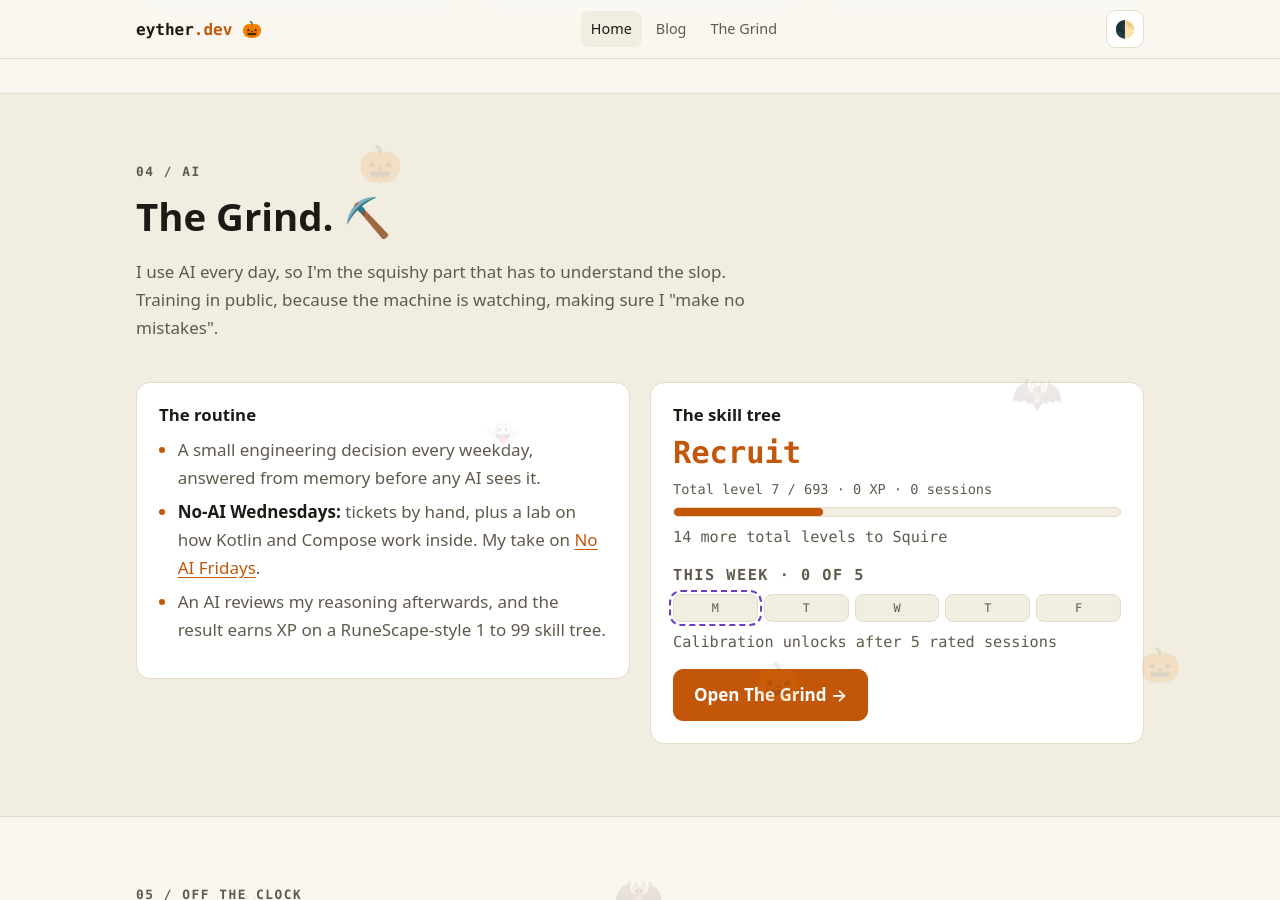
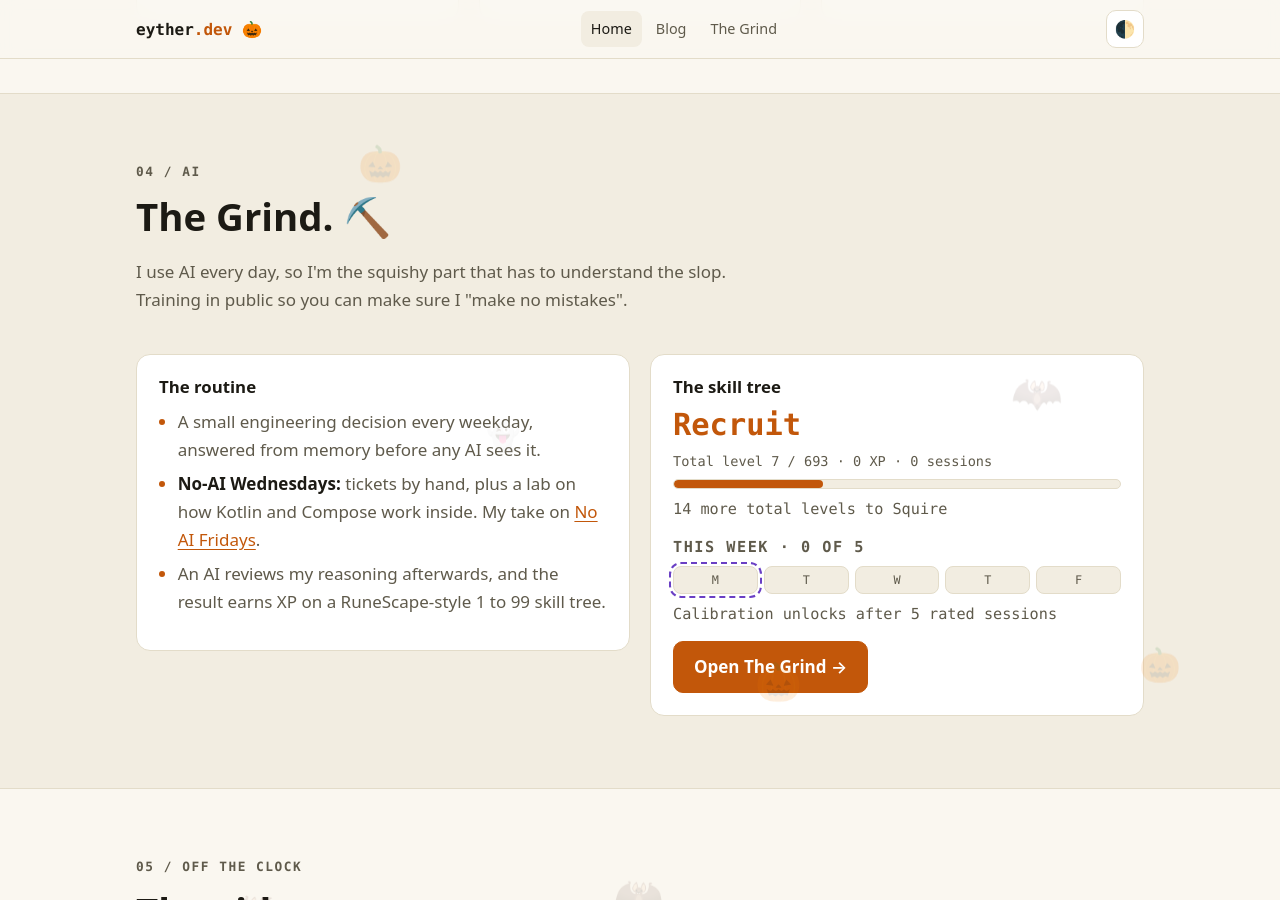
Before and after one commit to ruialmeida51/ruialmeida51.github.io, a Jekyll site: the page index.html, which Jekyll copies as it is, in a window 1280 px wide and 900 px high, scrolled down 3878 px. Built offline with Jekyll 4.4.1, drawn with Linux system fonts in a browser that asks for light colours.

Commit message:
Homepage: simplify the training in public line
Co-Authored-By: Claude Sonnet 5.5 <noreply@anthropic.com>
Claude-Session: https://claude.ai/code/session_013na7oyqEJPgixjtdLD1kwK

```diff
--- a/index.html
+++ b/index.html
@@ -232,7 +232,7 @@
 			<div class="section-head reveal">
 				<p class="eyebrow">04 / AI</p>
 				<h2>The Grind. ⛏️</h2>
-				<p>I use AI every day, so I'm the squishy part that has to understand the slop. Training in public, because the machine is watching, making sure I &quot;make no mistakes&quot;.</p>
+				<p>I use AI every day, so I'm the squishy part that has to understand the slop. Training in public so you can make sure I &quot;make no mistakes&quot;.</p>
 			</div>
 			<div class="ai-grid">
 				<article class="card reveal">
```
